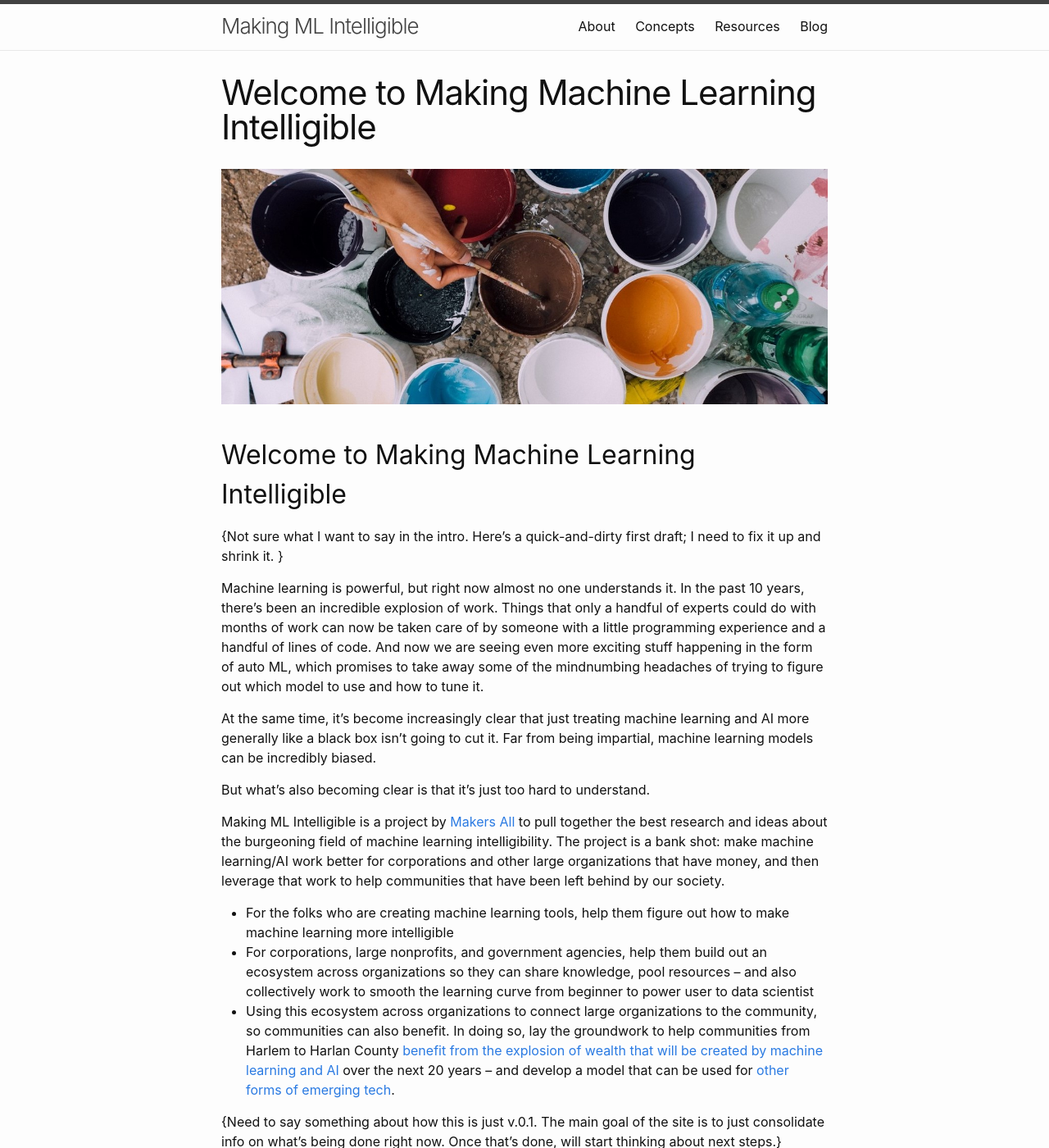
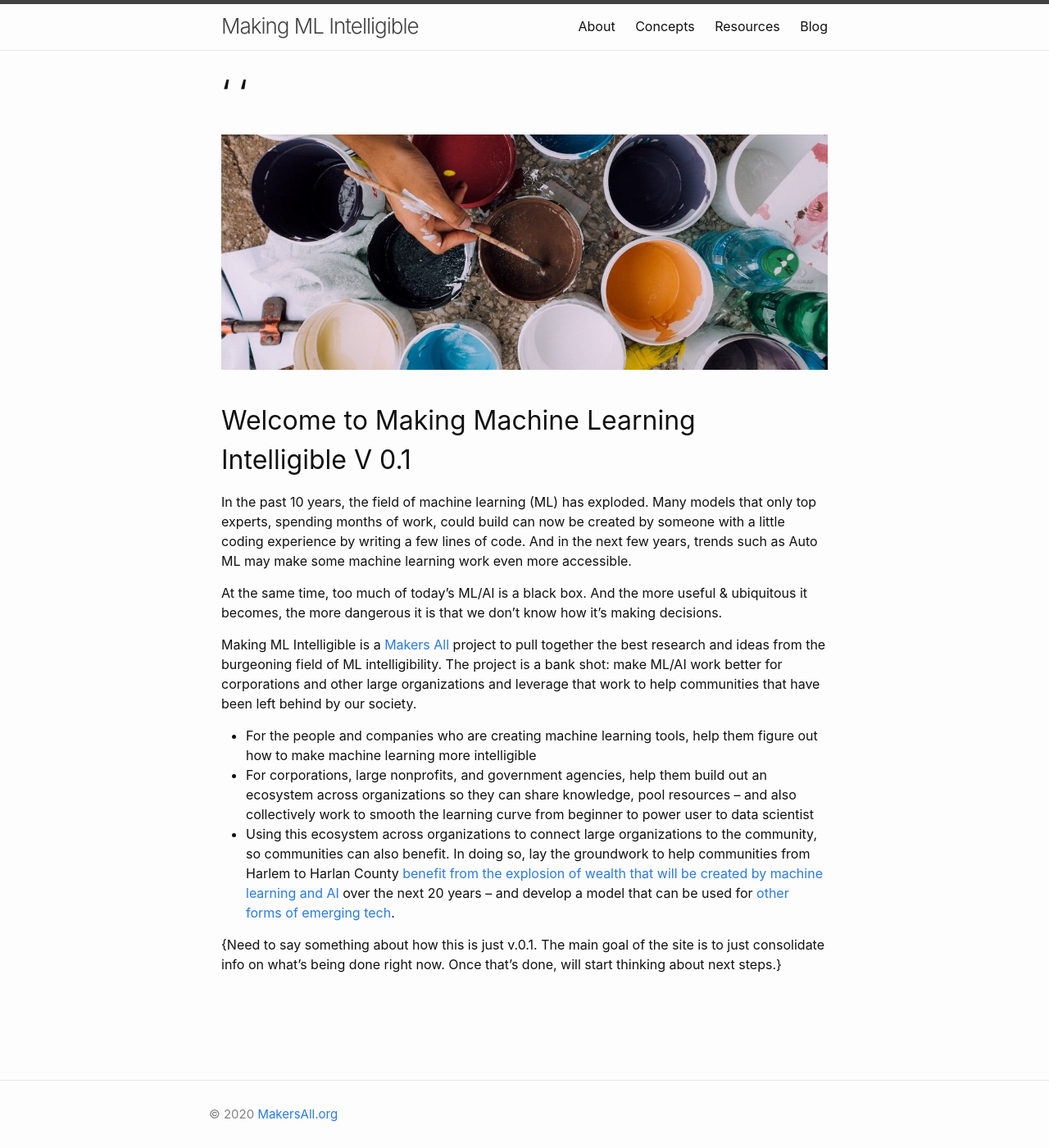
Before and after one commit to makersall/make-ml-intelligible, a Jekyll site: the page built from index.md, in a window 1280 px wide and 1400 px high. Shown: the whole window at 82% size. Built offline with Jekyll 4.4.1, drawn with Linux system fonts in a browser that asks for light colours; our own code applies the rules of GitHub Pages for plain Markdown files.

Commit message:
Shorten home page text

```diff
--- a/index.md
+++ b/index.md
@@ -1,20 +1,18 @@
 ---
-# title: Welcome to Making Machine Learning Intelligible!
+title: ‘ ‘
 layout: content
 image: hand-paid-cans-36464-pxh2.jpg
 ---
-## Welcome to Making Machine Learning Intelligible
-{Not sure what I want to say in the intro. Here's a quick-and-dirty first draft; I need to fix it up and shrink it. }
+## Welcome to Making Machine Learning Intelligible V 0.1
 
-Machine learning is powerful, but right now almost no one understands it. In the past 10 years, there's been an incredible explosion of work. Things that only a handful of experts could do with months of work can now be taken care of by someone with a little programming experience and a handful of lines of code. And now we are seeing even more exciting stuff happening in the form of auto ML, which promises to take away some of the mindnumbing headaches of trying to figure out which model to use and how to tune it.
 
-At the same time, it's become increasingly clear that just treating machine learning and AI more generally like a black box isn't going to cut it. Far from being impartial, machine learning models can be incredibly biased.
+In the past 10 years, the field of machine learning (ML) has exploded.  Many models that only top experts, spending months of work, could build can now be created by someone with a little coding experience by writing a few lines of code. And in the next few years, trends such as Auto ML may make some machine learning work even more accessible.
 
-But what's also becoming clear is that it's just too hard to understand.
+At the same time, too much of today’s ML/AI is a black box.  And the more useful & ubiquitous it becomes, the more dangerous it is that we don’t know how it’s making decisions.
 
-Making ML Intelligible is a project by [Makers All](https://makersall.org) to pull together the best research and ideas about the burgeoning field of machine learning intelligibility. The project is a bank shot: make machine learning/AI work better for corporations and other large organizations that have money, and then leverage that work to help communities that have been left behind by our society.
+Making ML Intelligible is a [Makers All](https://makersall.org) project to pull together the best research and ideas from the burgeoning field of ML intelligibility. The project is a bank shot: make ML/AI work better for corporations and other large organizations and leverage that work to help communities that have been left behind by our society.
 
-- For the folks who are creating machine learning tools, help them figure out how to make machine learning more intelligible
+- For the people and companies who are creating machine learning tools, help them figure out how to make machine learning more intelligible
 - For corporations, large nonprofits, and government agencies, help them build out an ecosystem across organizations so they can share knowledge, pool resources --  and also collectively work to smooth the learning curve from beginner to power user to data scientist
 - Using this ecosystem across organizations to connect large organizations to the community, so communities can also benefit. In doing so, lay the groundwork to help communities from Harlem to Harlan County [benefit from the explosion of wealth that will be created by machine learning and AI](https://toolkit.makersall.org)  over the next 20 years -- and develop a model that can be used for [other forms of emerging tech](https://toolkit.makersall.org/pages/70-civic/40-et-economy.html).
 
```
